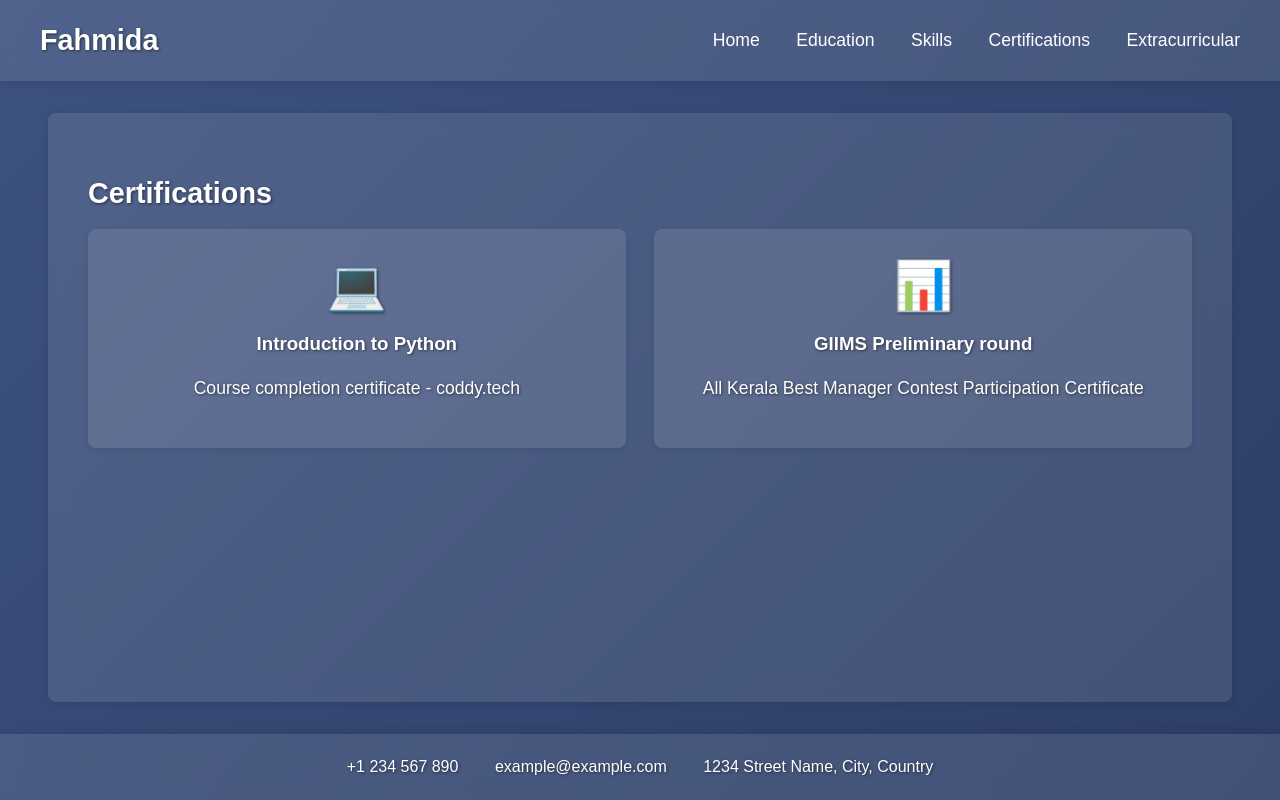
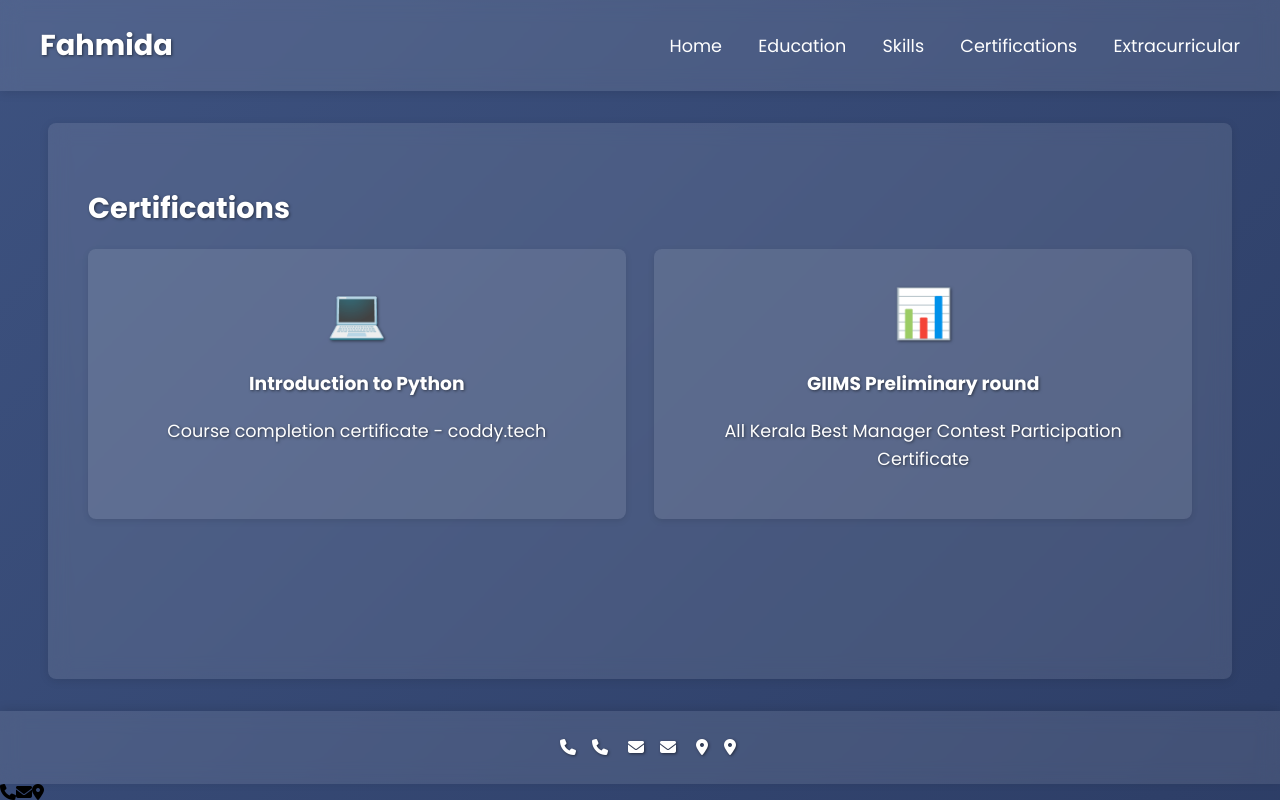
Before and after one commit to Raghul202/Fahmy, a plain HTML site: page certifications.html in a window 1280 px wide. Drawn offline with Linux system fonts and the light colour scheme.

Commit message:
surprice

```diff
--- a/certifications.html
+++ b/certifications.html
@@ -1,7 +1,13 @@
 <!DOCTYPE html>
 <html>
 <head>
-    <title>Certifications - Fahmida</title>
+  <meta charset="UTF-8">
+  <meta name="viewport" content="width=device-width, initial-scale=1.0">
+  <title>Fahmida - Certifications</title>
+  <link rel="preconnect" href="https://fonts.googleapis.com">
+  <link rel="preconnect" href="https://fonts.gstatic.com" crossorigin>
+  <link href="https://fonts.googleapis.com/css2?family=Poppins:wght@400;600;700&display=swap" rel="stylesheet">
+  <link rel="stylesheet" href="https://cdnjs.cloudflare.com/ajax/libs/font-awesome/6.2.1/css/all.min.css">
     <style>
         /* Global Styles */
         body {
@@ -233,9 +239,9 @@
     </main>
 
     <footer class="footer">
-        <a href="tel:+1234567890">+1 234 567 890</a>
-        <a href="mailto:example@example.com">example@example.com</a>
-        <a href="https://maps.google.com/?q=1234+Street+Name,+City,+Country" target="_blank">1234 Street Name, City, Country</a>
+        <a href="tel:+1234567890"><i class="fas fa-phone"></a>
+        <a href="mailto:example@example.com"><i class="fas fa-envelope"></a>
+        <a href="https://maps.google.com/?q=1234+Street+Name,+City,+Country" target="_blank"><i class="fas fa-map-marker-alt"></a>
     </footer>
 </body>
 </html>
```
